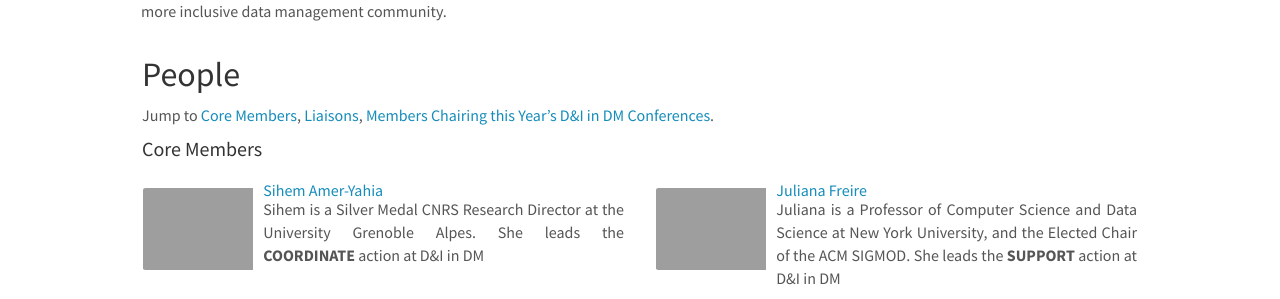
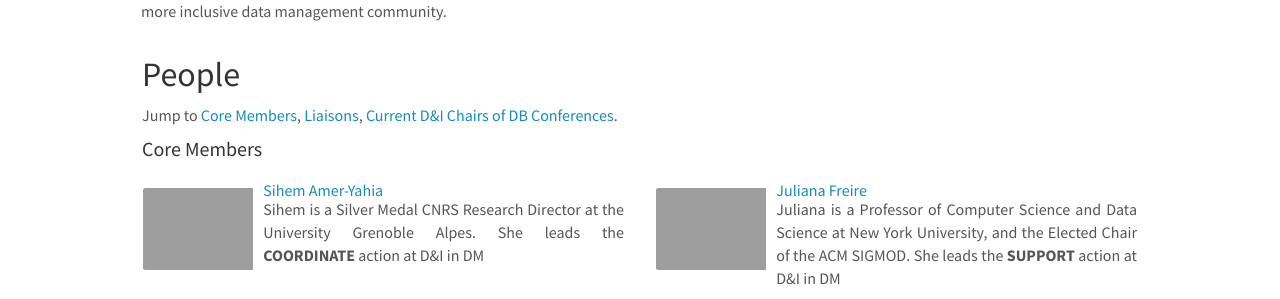
Before and after one commit to zmeihui/dbdni.github.io, a Jekyll site: the page built from index.md, in a window 1280 px wide and 1400 px high, scrolled down 768 px. Shown: the part 155-454 px from the top of the window. Built offline with Jekyll 4.4.1, drawn with Linux system fonts in a browser that asks for light colours; nearby versions of some CDN libraries; comment, search, counter and statistics services are not loaded; some of the changed text lies outside the part shown.

Commit message:
DB; D&I conf chairs

```diff
--- a/_includes/people.html
+++ b/_includes/people.html
@@ -3,7 +3,7 @@
 
 <h2>People</h2>
 
-Jump to <a href="/#core_members">Core Members</a>, <a href="#liaisons">Liaisons</a>, <a href="#conf_organizers">Members Chairing this Year’s D&I in DM Conferences</a>.
+Jump to <a href="/#core_members">Core Members</a>, <a href="#liaisons">Liaisons</a>, <a href="#conf_organizers">Current D&I Chairs of DB Conferences</a>.
 
 <h4 id="core_members">Core Members</h4>
 {% assign number_printed = 0 %}
@@ -68,7 +68,7 @@ Jump to <a href="/#core_members">Core Members</a>, <a href="#liaisons">Liaisons<
 {% endif %}
 
 
-<h4 id="conf_organizers">Members Chairing this Year’s D&I in DM Conferences</h4>
+<h4 id="conf_organizers">Current D&I Chairs of DB Conferences</h4>
 {% assign number_printed = 0 %}
 {% for member in site.data.conf_organizers %}
 
```
